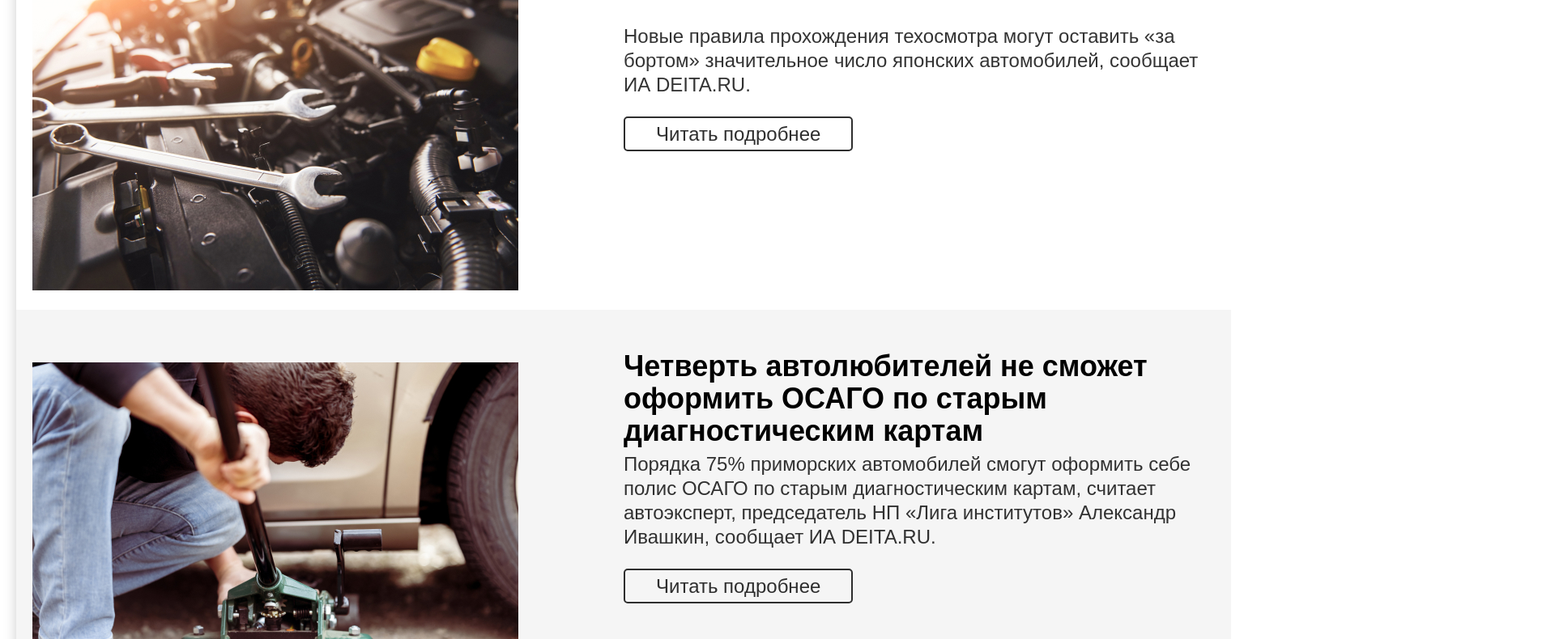
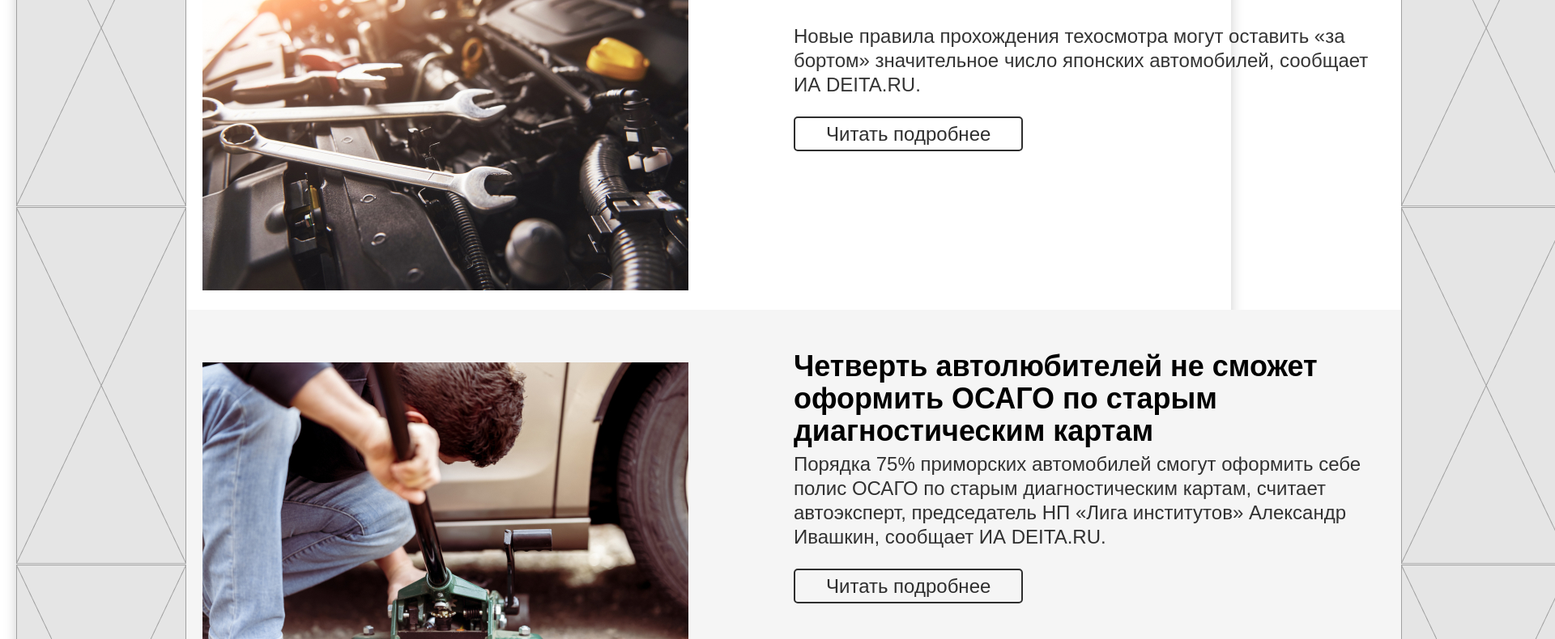
Before and after one commit to Talalanova/NewsBlog, a website: page source/index.html in a window 1280 px wide. Shown: the part 249-1039 px from the top of the page at 81% size, 1920 px wide, since content can reach past the window. Drawn offline with nearby package versions, Linux system fonts and the light colour scheme; files that its build step writes are made by us from their sources.

Commit message:
блоки под рекламу

```diff
--- a/source/index.html
+++ b/source/index.html
@@ -31,7 +31,7 @@
         </div>
     </header>
     <main class="main">
-        <div class="container">
+        <div class="main__wrap container">
             <div class="aside">
                 <a class="aside__link"></a>
                 <a class="aside__link"></a>
--- a/source/less/blocks/aside.less
+++ b/source/less/blocks/aside.less
@@ -0,0 +1,3 @@
+.aside {
+  background-image: url("../img/background.png");
+}
--- a/source/less/blocks/main.less
+++ b/source/less/blocks/main.less
@@ -0,0 +1,6 @@
+.main__wrap {
+  @media (min-width: @desktop-width) {
+    display: grid;
+    grid-template-columns: 210px 1500px 210px;
+  }
+}
```
Also changed, not shown: source/img/background.png (added).
